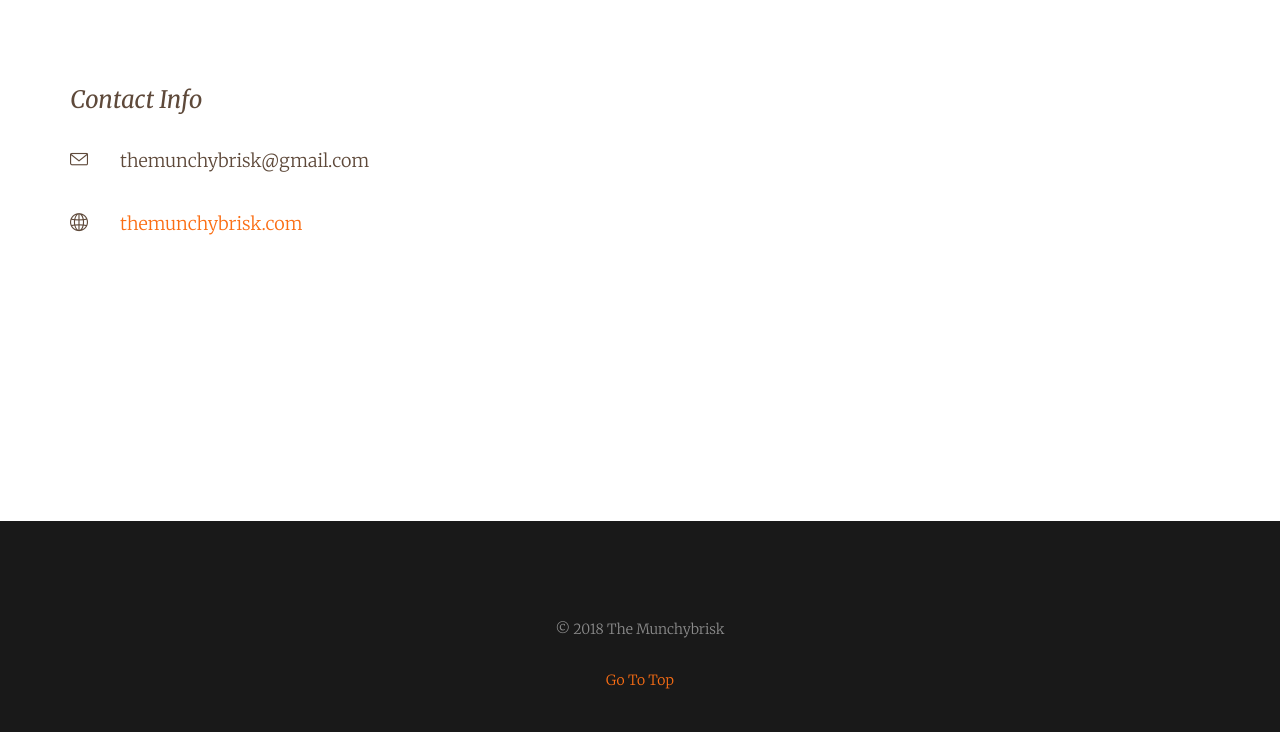
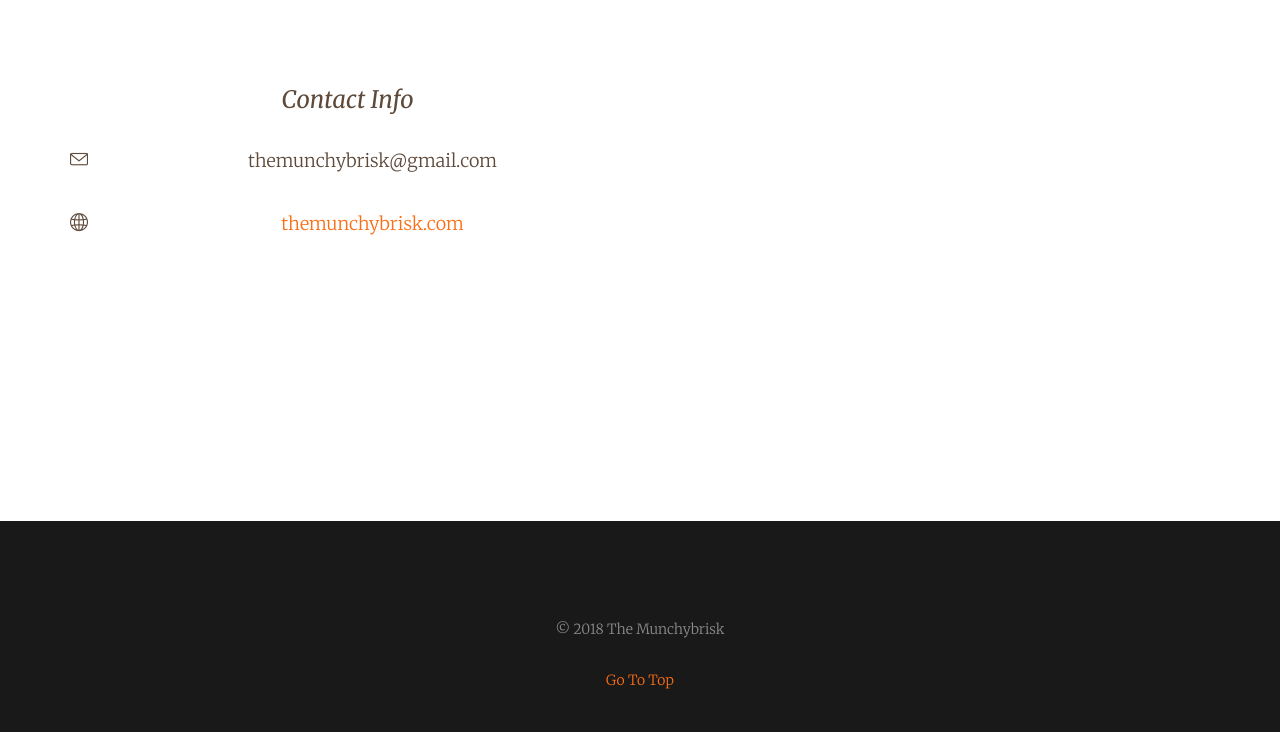
Before and after one commit to Shreyansmdoshi/Shreyansmdoshi.github.io, a plain HTML site: page index.html in a window 1280 px wide. Shown: the part 6019-6751 px from the top of the page. Drawn offline with nearby package versions, Linux system fonts and the light colour scheme; files whose address does not match are found by name; a web font is replaced by a local one.

Commit message:
Update index.html

```diff
--- a/index.html
+++ b/index.html
@@ -683,7 +683,7 @@ window.onclick = function(event) {
 					</div>
 				</div>
 				<div class="row">
-					<div class="col-md-6 to-animate-2">
+					<div class="col-md-6 to-animate-2"><center>
 						<h3>Contact Info</h3>
 						<ul class="fh5co-contact-info">
 							<li class="fh5co-contact-address ">
@@ -691,8 +691,8 @@ window.onclick = function(event) {
 								5555 Love Paradise 56 New Clity 5655, <br>Excel Tower United Kingdom
 							</li>-->
 							<li><i class="icon-envelope"></i>themunchybrisk@gmail.com</li>
-							<li><i class="icon-globe"></i> <a href=" " target="_blank">themunchybrisk.com</a></li>
-						</ul>
+							<li><i class="icon-globe"></i> <a href="target="_blank">themunchybrisk.com</a></li>
+						</ul></center>
 					</div>
 					<!--<div class="col-md-6 to-animate-2">
 						<form id="feedback-form">
```
